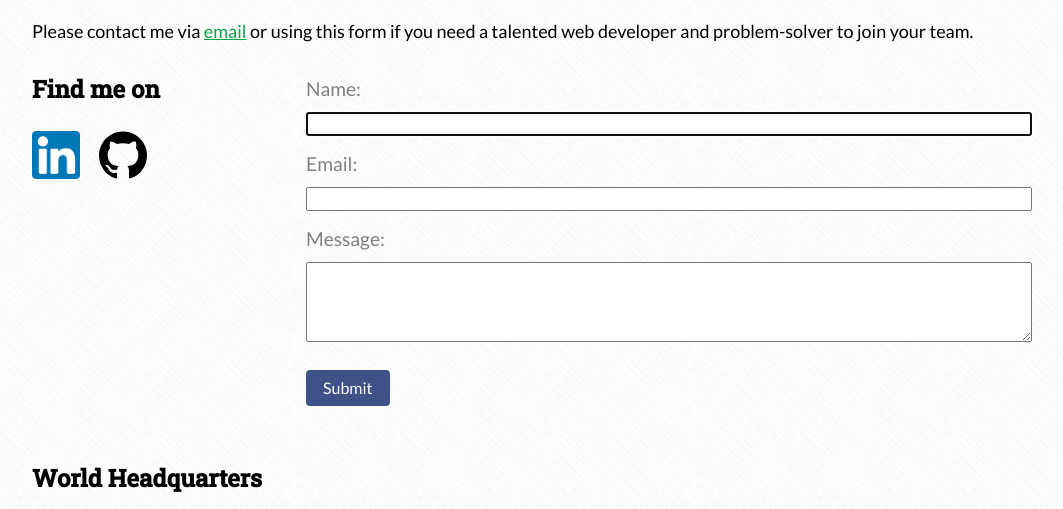
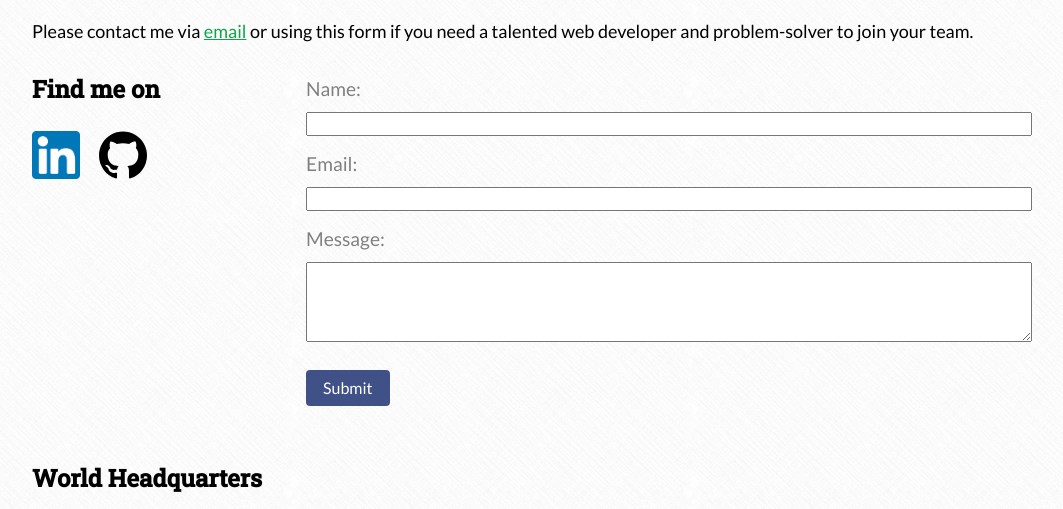
Before and after one commit to bradrivenburgh/portfolio, a plain HTML site: page index.html in a window 1280 px wide. Shown: the part 3501-4010 px from the top of the page, without its empty margins (108-1171 px from the left). Drawn offline with nearby package versions, Linux system fonts and the light colour scheme.

Commit message:
Removed autofocus
The autofocus I placed on my form forced the page to open at the "Contact me" section; removed it.

```diff
--- a/index.html
+++ b/index.html
@@ -334,7 +334,7 @@
 
                         <form action="https://formspree.io/brad.rivenburgh@gmail.com" method="POST">
                             <label for="user-name">Name:</label>
-                            <input id="user-name" type="text" name="name" autofocus required>
+                            <input id="user-name" type="text" name="name" required>
                             <label for="user-email">Email:</label>
                             <input id="user-email" type="email" name="email" value="" required>
                             <label for="user-message">Message:</label>
```
